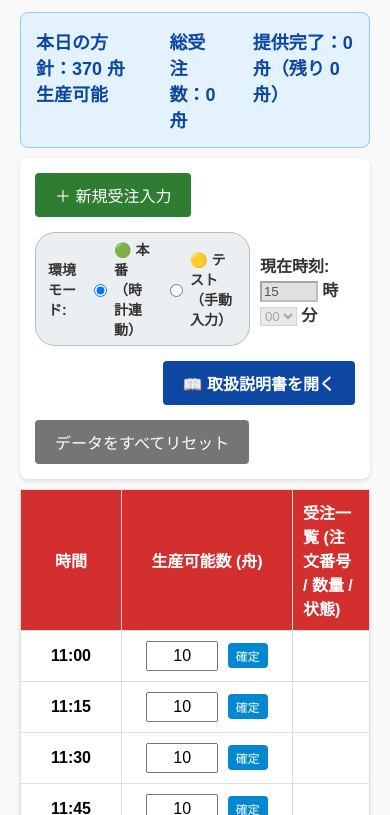
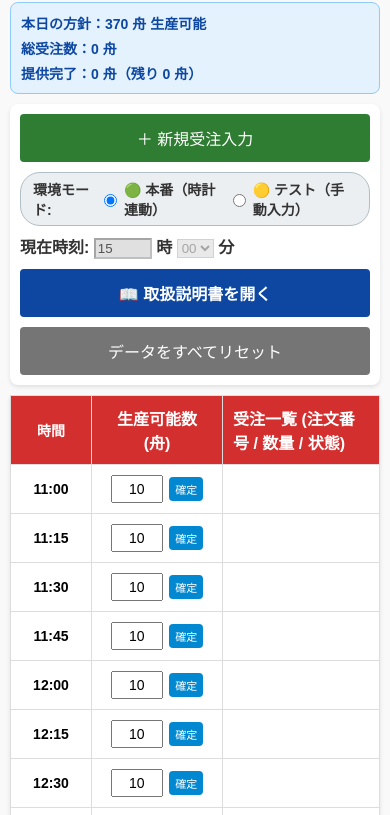
Before and after one commit to yamashu-practice/takoyaki, a plain HTML site: page index.html in a window 390 px wide. Shown: the part 120-935 px from the top of the page. Drawn offline with Linux system fonts and the light colour scheme.

Commit message:
スマホ向け表示を追加

```diff
--- a/index.html
+++ b/index.html
@@ -321,6 +321,84 @@
         .modal-submit:hover { background: #1b5e20; }
         .modal-cancel { background: #e0e0e0; color: #333; }
         .modal-cancel:hover { background: #ccc; }
+
+        /* 画面幅が768px以下のスマホ・タブレット向け設定 */
+        @media screen and (max-width: 768px) {
+            /* 全体の余白を小さくして画面を広く使う */
+            body {
+                margin: 10px;
+            }
+
+            /* 上部固定エリアの文字サイズを調整 */
+            .summary-box {
+                flex-direction: column; /* 縦並びにする */
+                gap: 5px;
+                font-size: 14px;
+                padding: 10px;
+            }
+
+            /* コントロールパネルのボタンや操作類を縦・等幅に整列 */
+            .controls {
+                flex-direction: column;
+                align-items: stretch; /* 横幅いっぱいに広げる */
+                gap: 10px;
+                padding: 10px;
+            }
+
+            /* ボタンの余白調整とマニュアルボタンの右寄せ解除 */
+            .order-btn, .manual-btn, .reset-btn {
+                width: 100%;
+                margin-left: 0 !important; /* manual-btnのmargin-left: autoを打ち消す */
+                text-align: center;
+                padding: 12px; /* タップしやすいように少し厚めに */
+            }
+
+            .current-time-info {
+                flex-direction: column;
+                align-items: flex-start;
+                gap: 8px;
+                width: 100%;
+            }
+
+            /* テーブルヘッダーの固定位置をスマホの固定エリアの高さ（目安）に合わせる */
+            /* ※要素が縦に並んで固定エリアが広くなるため、数値を調整 */
+            th {
+                top: 250px; /* 実際の固定エリアの高さに応じて調整してください */
+            }
+
+            /* テーブルの各セル幅をスマホ向けに最適化 */
+            .time-col {
+                width: 60px;
+                font-size: 14px;
+            }
+
+            .capacity-col {
+                width: 110px;
+            }
+
+            .capacity-input {
+                width: 40px;
+                font-size: 14px;
+            }
+
+            .confirm-btn {
+                padding: 4px 6px;
+                font-size: 11px;
+                margin-left: 2px;
+            }
+
+            /* 注文カードが横に溢れないよう縦・横に柔軟に配置 */
+            .order-list {
+                flex-direction: column;
+                gap: 5px;
+            }
+
+            .order-card {
+                min-width: 0; /* 幅制限を解除 */
+                width: 100%;
+                box-sizing: border-box;
+            }
+        }
     </style>
 </head>
 <body>
```
